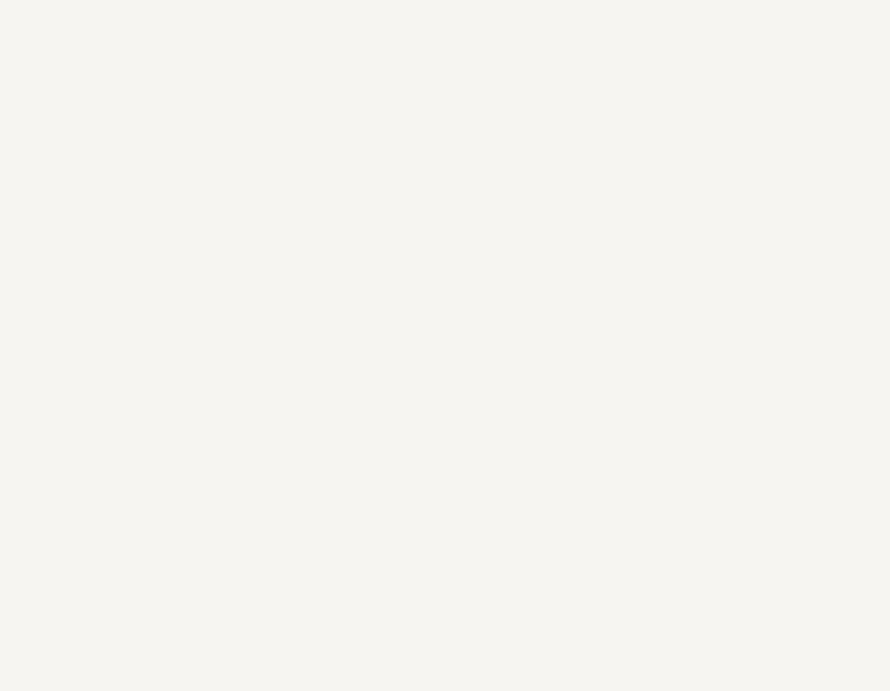
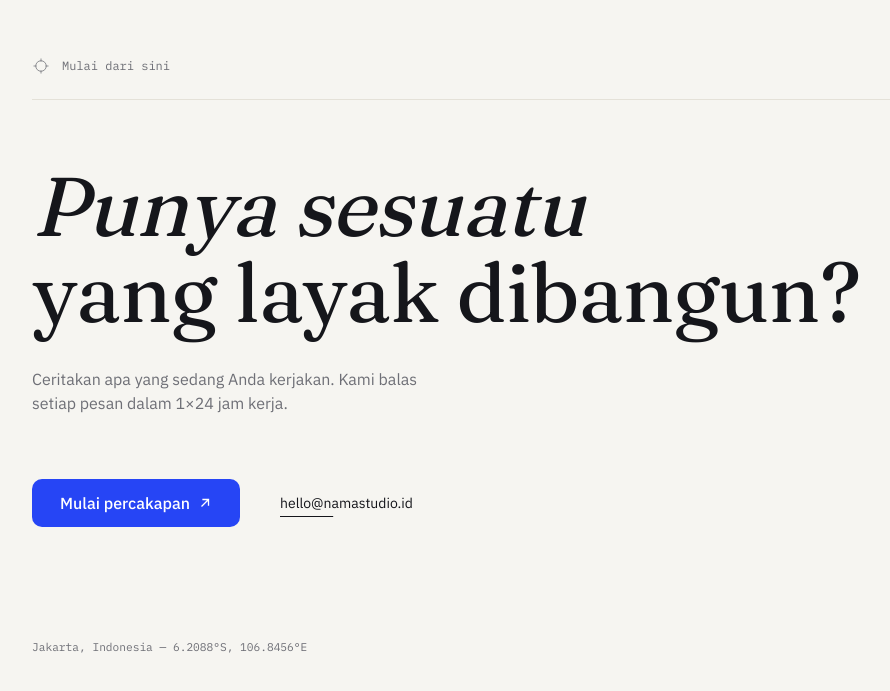
Before and after one commit to naufaldzakwannn/webstudio, a Next.js app: page / in a window 1280 px wide. Shown: the part 10867-11558 px from the top of the page, without its empty margins (0-890 px from the left). Before the commit the page ends 10748 px from the top, so only its background shows below. Built offline with nearby package versions, Linux system fonts and the light colour scheme.

Commit message:
Adding CTA

```diff
--- a/app/page.tsx
+++ b/app/page.tsx
@@ -5,6 +5,7 @@ import { Portfolio } from "@/components/sections/Portfolio";
 import { Process } from "@/components/sections/Process";
 import { Technology } from "@/components/sections/Technology";
 import { Testimonials } from "@/components/sections/Testimonials";
+import { CTA } from "@/components/sections/CTA";
 
 export default function HomePage() {
   return (
@@ -16,6 +17,7 @@ export default function HomePage() {
       <Process />
       <Technology />
       <Testimonials />
+      <CTA />
     </>
   );
 }
--- /dev/null
+++ b/components/sections/CTA.tsx
@@ -0,0 +1,50 @@
+import { Container } from "@/components/ui/Container";
+import { Button } from "@/components/ui/Button";
+import { siteConfig } from "@/lib/data/site";
+
+export function CTA() {
+  return (
+    <section className="py-28 md:py-44">
+      <Container>
+        <div className="flex items-center gap-3">
+          <StudioMark />
+          <p className="font-mono text-xs text-muted">Mulai dari sini</p>
+        </div>
+        <div className="mt-6 h-px w-full bg-border" aria-hidden="true" />
+
+        <h2 className="mt-12 font-display text-[clamp(2.5rem,1.6rem+4.5vw,5.5rem)] leading-[1.03] text-foreground md:mt-16">
+          <span className="italic">Punya sesuatu</span>
+          <br />
+          yang layak dibangun?
+        </h2>
+
+        <p className="mt-6 max-w-[42ch] text-base text-muted md:mt-8">Ceritakan apa yang sedang Anda kerjakan. Kami balas setiap pesan dalam 1×24 jam kerja.</p>
+
+        <div className="mt-12 flex flex-wrap items-center gap-x-10 gap-y-6 md:mt-16">
+          <Button href="/contact" variant="primary" size="lg">
+            Mulai percakapan
+            <svg aria-hidden="true" viewBox="0 0 16 16" width="14" height="14" fill="none" stroke="currentColor" strokeWidth="1.5">
+              <path d="M4 12L12 4M5 4h7v7" />
+            </svg>
+          </Button>
+
+          <a href={`mailto:${siteConfig.email}`} className="group/link relative text-sm text-foreground">
+            {siteConfig.email}
+            <span aria-hidden="true" className="absolute -bottom-1 left-0 h-px w-full origin-left scale-x-[0.4] bg-foreground transition-transform duration-300 ease-out group-hover/link:scale-x-100 group-hover/link:bg-accent" />
+          </a>
+        </div>
+
+        <p className="mt-20 font-mono text-[0.7rem] text-muted md:mt-28">Jakarta, Indonesia — 6.2088°S, 106.8456°E</p>
+      </Container>
+    </section>
+  );
+}
+
+function StudioMark() {
+  return (
+    <svg aria-hidden="true" viewBox="0 0 24 24" width="18" height="18" className="text-muted">
+      <circle cx="12" cy="12" r="7" fill="none" stroke="currentColor" strokeWidth="1" />
+      <path d="M12 2v4M12 18v4M2 12h4M18 12h4" stroke="currentColor" strokeWidth="1" />
+    </svg>
+  );
+}
```
